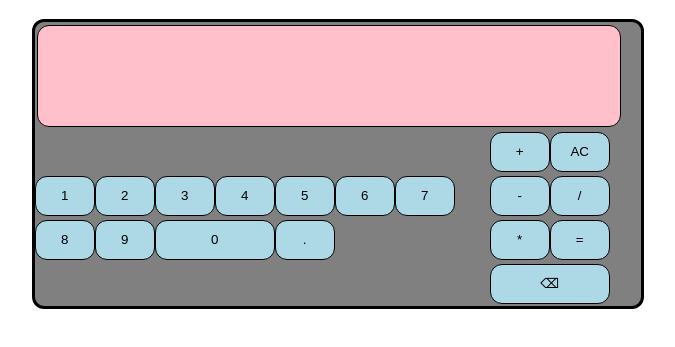
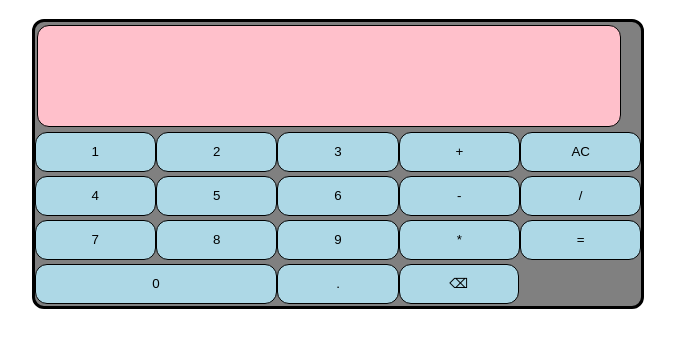
Before and after one commit to Fl4m3zz/Fl4m3zz.github.io, a plain HTML site: page index.html in a window 1280 px wide. Shown: the part 69-416 px from the top of the page, without its empty margins (302-977 px from the left). Drawn offline with Linux system fonts and the light colour scheme.

Commit message:
Make button sizing relative

```diff
--- a/style.css
+++ b/style.css
@@ -38,7 +38,6 @@
 	border: solid black 1px;
 	border-radius: 12px;
 	background-color: lightblue;
-	width: 60px;
 	height: 40px;
 	margin-top: 2px;
 	margin-bottom: 2px;
@@ -48,10 +47,15 @@
 #calc-container .number-buttons {
 	display: flex;
 	flex-wrap: wrap;
+	width: 60%;
+}
+
+.number-buttons > button, .number-buttons > #point-button {
+	width: 33.333%;
 }
 
 button#zero-button {
-	width: 120px;
+	width: 66.666%;
 }
 
 button#back-button {
@@ -68,4 +72,18 @@ button#back-button {
 	display: flex;
 	flex-wrap: wrap;
 	flex-direction: row;
+	width: 40%;
 }
+
+.non-number-buttons > .op-buttons {
+	width: 50%;
+}
+
+.non-number-buttons > .config-buttons {
+	width: 50%;
+}
+
+.non-number-buttons > .backspace-container {
+	width: 100%;
+	margin-right: 0px;
+}
```
